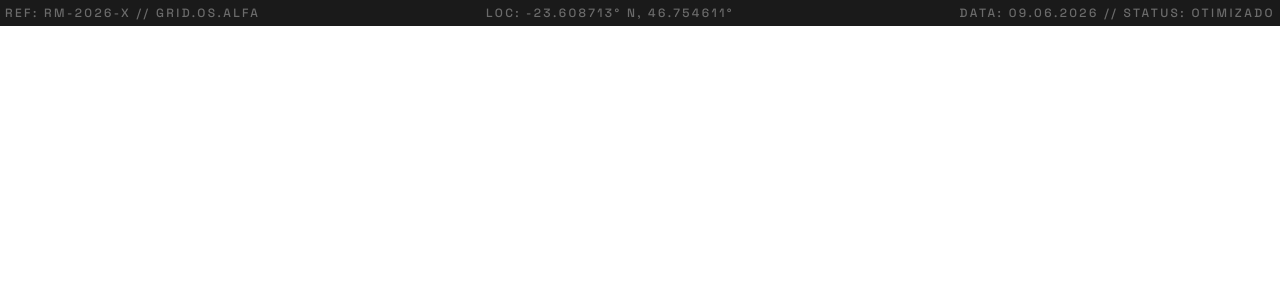
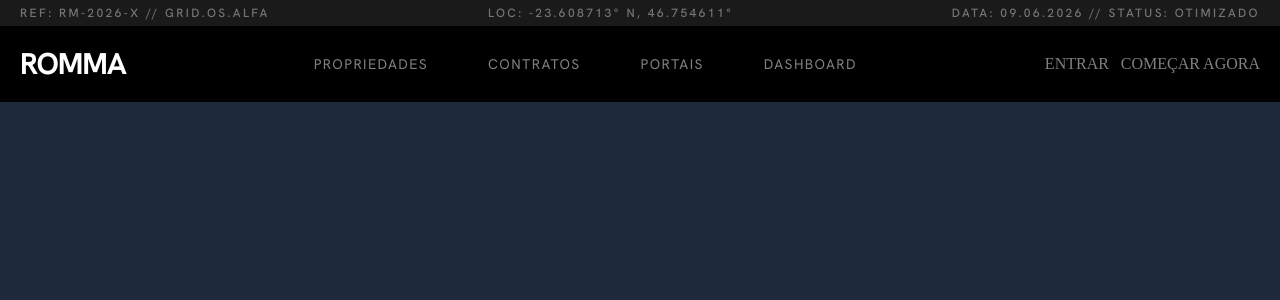
Before and after one commit to Artur-Santana/romma, a Next.js app: page / in a window 1280 px wide. Shown: the top 300 px of the page. Built offline with nearby package versions, Linux system fonts and the light colour scheme.

Commit message:
feat: initial commit

```diff
--- a/src/app/globals.css
+++ b/src/app/globals.css
@@ -1,15 +1,148 @@
 @import "tailwindcss";
+@import "tw-animate-css";
+@import "shadcn/tailwind.css";
+
+@custom-variant dark (&:is(.dark *));
 
 @theme {
   /* Cores */
   --color-primary: #4B0082;
+  --color-primary-hover: #8B5CF6;
   --color-secondary: #2E2E2E;
   --color-neutral: #000000;
 
   /* Fontes */
-  --font-headline: var(--font-public-sans), sans-serif;
+  --font-headline-hanken: var(--font-Hanken_Grotesk), sans-serif;
   --font-body: var(--font-space-grotesk), sans-serif;
 
   /* Sem arredondamento (design system: sharp corners) */
   --radius: 0;
 }
+
+@utility animacao-underscore {
+  @apply relative after:absolute after:bottom-0 after:left-0 after:h-px after:w-0 after:bg-(--color-primary-hover) after:transition-all after:duration-300 hover:after:w-full cursor-pointer;
+}
+
+:root {
+  --background: oklch(1 0 0);
+  --foreground: oklch(0.145 0.008 326);
+  --card: oklch(1 0 0);
+  --card-foreground: oklch(0.145 0.008 326);
+  --popover: oklch(1 0 0);
+  --popover-foreground: oklch(0.145 0.008 326);
+  --primary: oklch(0.496 0.265 301.924);
+  --primary-foreground: oklch(0.977 0.014 308.299);
+  --secondary: oklch(0.967 0.001 286.375);
+  --secondary-foreground: oklch(0.21 0.006 285.885);
+  --muted: oklch(0.96 0.003 325.6);
+  --muted-foreground: oklch(0.542 0.034 322.5);
+  --accent: oklch(0.96 0.003 325.6);
+  --accent-foreground: oklch(0.212 0.019 322.12);
+  --destructive: oklch(0.577 0.245 27.325);
+  --border: oklch(0.922 0.005 325.62);
+  --input: oklch(0.922 0.005 325.62);
+  --ring: oklch(0.711 0.019 323.02);
+  --chart-1: oklch(0.811 0.111 293.571);
+  --chart-2: oklch(0.606 0.25 292.717);
+  --chart-3: oklch(0.541 0.281 293.009);
+  --chart-4: oklch(0.491 0.27 292.581);
+  --chart-5: oklch(0.432 0.232 292.759);
+  --radius: 0.625rem;
+  --sidebar: oklch(0.985 0 0);
+  --sidebar-foreground: oklch(0.145 0.008 326);
+  --sidebar-primary: oklch(0.558 0.288 302.321);
+  --sidebar-primary-foreground: oklch(0.977 0.014 308.299);
+  --sidebar-accent: oklch(0.96 0.003 325.6);
+  --sidebar-accent-foreground: oklch(0.212 0.019 322.12);
+  --sidebar-border: oklch(0.922 0.005 325.62);
+  --sidebar-ring: oklch(0.711 0.019 323.02);
+}
+
+.dark {
+  --background: oklch(0.145 0.008 326);
+  --foreground: oklch(0.985 0 0);
+  --card: oklch(0.212 0.019 322.12);
+  --card-foreground: oklch(0.985 0 0);
+  --popover: oklch(0.212 0.019 322.12);
+  --popover-foreground: oklch(0.985 0 0);
+  --primary: oklch(0.438 0.218 303.724);
+  --primary-foreground: oklch(0.977 0.014 308.299);
+  --secondary: oklch(0.274 0.006 286.033);
+  --secondary-foreground: oklch(0.985 0 0);
+  --muted: oklch(0.263 0.024 320.12);
+  --muted-foreground: oklch(0.711 0.019 323.02);
+  --accent: oklch(0.263 0.024 320.12);
+  --accent-foreground: oklch(0.985 0 0);
+  --destructive: oklch(0.704 0.191 22.216);
+  --border: oklch(1 0 0 / 10%);
+  --input: oklch(1 0 0 / 15%);
+  --ring: oklch(0.542 0.034 322.5);
+  --chart-1: oklch(0.811 0.111 293.571);
+  --chart-2: oklch(0.606 0.25 292.717);
+  --chart-3: oklch(0.541 0.281 293.009);
+  --chart-4: oklch(0.491 0.27 292.581);
+  --chart-5: oklch(0.432 0.232 292.759);
+  --sidebar: oklch(0.212 0.019 322.12);
+  --sidebar-foreground: oklch(0.985 0 0);
+  --sidebar-primary: oklch(0.627 0.265 303.9);
+  --sidebar-primary-foreground: oklch(0.977 0.014 308.299);
+  --sidebar-accent: oklch(0.263 0.024 320.12);
+  --sidebar-accent-foreground: oklch(0.985 0 0);
+  --sidebar-border: oklch(1 0 0 / 10%);
+  --sidebar-ring: oklch(0.542 0.034 322.5);
+}
+
+@theme inline {
+  --font-sans: var(--font-sans);
+  --font-heading: var(--font-heading);
+  --color-sidebar-ring: var(--sidebar-ring);
+  --color-sidebar-border: var(--sidebar-border);
+  --color-sidebar-accent-foreground: var(--sidebar-accent-foreground);
+  --color-sidebar-accent: var(--sidebar-accent);
+  --color-sidebar-primary-foreground: var(--sidebar-primary-foreground);
+  --color-sidebar-primary: var(--sidebar-primary);
+  --color-sidebar-foreground: var(--sidebar-foreground);
+  --color-sidebar: var(--sidebar);
+  --color-chart-5: var(--chart-5);
+  --color-chart-4: var(--chart-4);
+  --color-chart-3: var(--chart-3);
+  --color-chart-2: var(--chart-2);
+  --color-chart-1: var(--chart-1);
+  --color-ring: var(--ring);
+  --color-input: var(--input);
+  --color-border: var(--border);
+  --color-destructive: var(--destructive);
+  --color-accent-foreground: var(--accent-foreground);
+  --color-accent: var(--accent);
+  --color-muted-foreground: var(--muted-foreground);
+  --color-muted: var(--muted);
+  --color-secondary-foreground: var(--secondary-foreground);
+  --color-secondary: var(--secondary);
+  --color-primary-foreground: var(--primary-foreground);
+  --color-primary: var(--primary);
+  --color-popover-foreground: var(--popover-foreground);
+  --color-popover: var(--popover);
+  --color-card-foreground: var(--card-foreground);
+  --color-card: var(--card);
+  --color-foreground: var(--foreground);
+  --color-background: var(--background);
+  --radius-sm: calc(var(--radius) * 0.6);
+  --radius-md: calc(var(--radius) * 0.8);
+  --radius-lg: var(--radius);
+  --radius-xl: calc(var(--radius) * 1.4);
+  --radius-2xl: calc(var(--radius) * 1.8);
+  --radius-3xl: calc(var(--radius) * 2.2);
+  --radius-4xl: calc(var(--radius) * 2.6);
+}
+
+@layer base {
+  * {
+    @apply border-border outline-ring/50;
+  }
+  body {
+    @apply bg-background text-foreground;
+  }
+  html {
+    @apply font-sans;
+  }
+}
--- a/src/app/layout.js
+++ b/src/app/layout.js
@@ -1,8 +1,8 @@
-import { Public_Sans, Space_Grotesk } from "next/font/google";
+import { Public_Sans, Space_Grotesk, Hanken_Grotesk } from "next/font/google";
 import "./globals.css";
 
-const publicSans = Public_Sans({
-  variable: "--font-public-sans",
+const HankenGrotesks = Hanken_Grotesk({
+  variable: "--font-Hanken_Grotesk",
   subsets: ["latin"],
 });
 
@@ -20,9 +20,9 @@ export default function RootLayout({ children }) {
   return (
     <html
       lang="pt-BR"
-      className={`${publicSans.variable} ${spaceGrotesk.variable} h-full antialiased`}
+      className={`${HankenGrotesks.variable} ${spaceGrotesk.variable} h-full antialiased`}
     >
-      <body className="min-h-full flex flex-col">{children}</body>
+      <body className="min-h-full flex flex-col bg-gray-800">{children}</body>
     </html>
   );
 }
--- a/src/app/page.js
+++ b/src/app/page.js
@@ -1,16 +1,28 @@
 export default function Home() {
   return (
-    <div>
+    <div className="bg-gray-700">
 
       {/* Cabeçalho — logo/nome + navegação */}
       <header>
-        <div className="bg-[#1A1A1A] flex justify-between p-1.25">
-          <div className="text-[#6B6B6B] font-body font-medium text-xs tracking-[0.2em]">REF: RM-2026-X // GRID.OS.ALFA</div>
-          <div className="text-[#6B6B6B] font-body font-medium text-xs tracking-[0.2em]">LOC: -23.608713° N, 46.754611°</div>
-          <div className="text-[#6B6B6B] font-body font-medium text-xs tracking-[0.2em]">DATA: 09.06.2026 // STATUS: OTIMIZADO</div>
+        <div className="bg-[#1A1A1A] flex justify-between py-1.25 px-5">
+          <div className="text-white/40 font-headline-hanken font-medium text-xs tracking-[0.2em]">REF: RM-2026-X // GRID.OS.ALFA</div>
+          <div className="text-white/40 font-headline-hanken font-medium text-xs tracking-[0.2em]">LOC: -23.608713° N, 46.754611°</div>
+          <div className="text-white/40 font-headline-hanken font-medium text-xs tracking-[0.2em]">DATA: 09.06.2026 // STATUS: OTIMIZADO</div>
         </div>
-        <nav>
-          {/* TODO(human): logo ou nome "Romma" + link para /unidades */}
+        <nav className="bg-black py-5 px-5 flex justify-between content-start">
+          <div className="">
+            <div className="text-white font-headline-hanken font-bold text-3xl tracking-[-1.2px]">ROMMA</div>
+          </div>
+          <div className="text-white/50 flex gap-15 font-headline-hanken font-normal tracking-widest text-sm p-0.5 content-center">
+            <a className="content-center animacao-underscore">PROPRIEDADES</a>
+            <a className="content-center">CONTRATOS</a>
+            <a className="content-center">PORTAIS</a>
+            <a className="content-center">DASHBOARD</a>
+          </div>
+          <div className="text-white/50 flex gap-3 content-center">
+            <div className="content-center">ENTRAR</div>
+            <div className="content-center">COMEÇAR AGORA</div>
+          </div>
         </nav>
       </header>
 
--- /dev/null
+++ b/src/components/ui/button.jsx
@@ -0,0 +1,61 @@
+import * as React from "react"
+import { cva } from "class-variance-authority";
+import { Slot } from "radix-ui"
+
+import { cn } from "@/lib/utils"
+
+const buttonVariants = cva(
+  "group/button inline-flex shrink-0 items-center justify-center rounded-none border border-transparent bg-clip-padding text-xs font-medium whitespace-nowrap transition-all outline-none select-none focus-visible:border-ring focus-visible:ring-1 focus-visible:ring-ring/50 active:not-aria-[haspopup]:translate-y-px disabled:pointer-events-none disabled:opacity-50 aria-invalid:border-destructive aria-invalid:ring-1 aria-invalid:ring-destructive/20 dark:aria-invalid:border-destructive/50 dark:aria-invalid:ring-destructive/40 [&_svg]:pointer-events-none [&_svg]:shrink-0 [&_svg:not([class*='size-'])]:size-4",
+  {
+    variants: {
+      variant: {
+        default: "bg-primary text-primary-foreground [a]:hover:bg-primary/80",
+        outline:
+          "border-border bg-background hover:bg-muted hover:text-foreground aria-expanded:bg-muted aria-expanded:text-foreground dark:border-input dark:bg-input/30 dark:hover:bg-input/50",
+        secondary:
+          "bg-secondary text-secondary-foreground hover:bg-secondary/80 aria-expanded:bg-secondary aria-expanded:text-secondary-foreground",
+        ghost:
+          "hover:bg-muted hover:text-foreground aria-expanded:bg-muted aria-expanded:text-foreground dark:hover:bg-muted/50",
+        destructive:
+          "bg-destructive/10 text-destructive hover:bg-destructive/20 focus-visible:border-destructive/40 focus-visible:ring-destructive/20 dark:bg-destructive/20 dark:hover:bg-destructive/30 dark:focus-visible:ring-destructive/40",
+        link: "text-primary underline-offset-4 hover:underline",
+      },
+      size: {
+        default:
+          "h-8 gap-1.5 px-2.5 has-data-[icon=inline-end]:pr-2 has-data-[icon=inline-start]:pl-2",
+        xs: "h-6 gap-1 rounded-none px-2 text-xs has-data-[icon=inline-end]:pr-1.5 has-data-[icon=inline-start]:pl-1.5 [&_svg:not([class*='size-'])]:size-3",
+        sm: "h-7 gap-1 rounded-none px-2.5 has-data-[icon=inline-end]:pr-1.5 has-data-[icon=inline-start]:pl-1.5 [&_svg:not([class*='size-'])]:size-3.5",
+        lg: "h-9 gap-1.5 px-2.5 has-data-[icon=inline-end]:pr-2 has-data-[icon=inline-start]:pl-2",
+        icon: "size-8",
+        "icon-xs": "size-6 rounded-none [&_svg:not([class*='size-'])]:size-3",
+        "icon-sm": "size-7 rounded-none",
+        "icon-lg": "size-9",
+      },
+    },
+    defaultVariants: {
+      variant: "default",
+      size: "default",
+    },
+  }
+)
+
+function Button({
+  className,
+  variant = "default",
+  size = "default",
+  asChild = false,
+  ...props
+}) {
+  const Comp = asChild ? Slot.Root : "button"
+
+  return (
+    <Comp
+      data-slot="button"
+      data-variant={variant}
+      data-size={size}
+      className={cn(buttonVariants({ variant, size, className }))}
+      {...props} />
+  );
+}
+
+export { Button, buttonVariants }
--- /dev/null
+++ b/src/lib/utils.js
@@ -0,0 +1,6 @@
+import { clsx } from "clsx";
+import { twMerge } from "tailwind-merge"
+
+export function cn(...inputs) {
+  return twMerge(clsx(inputs));
+}
```
Also changed, not shown: package.json (+8 -1 lines), components.json (added), 1 other file (tests, documents, lock files or other folders).
